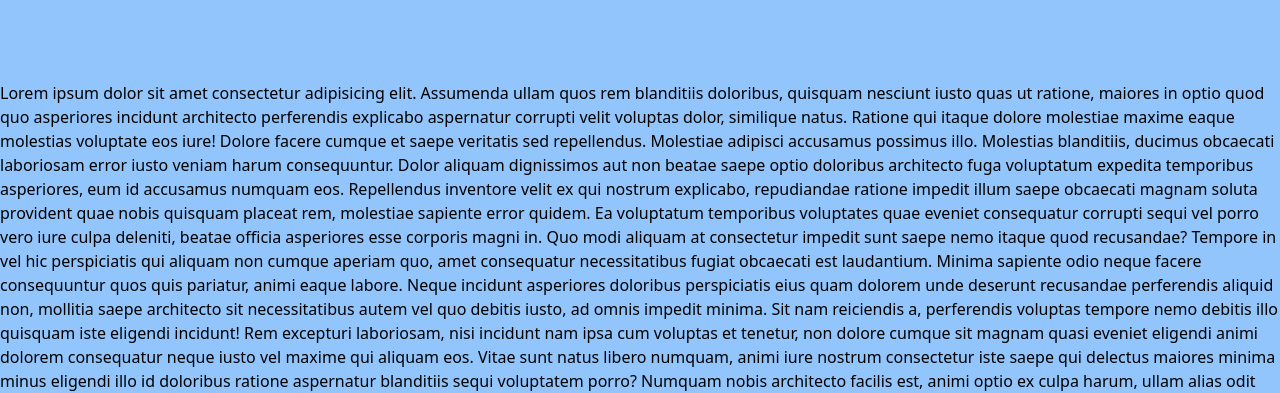
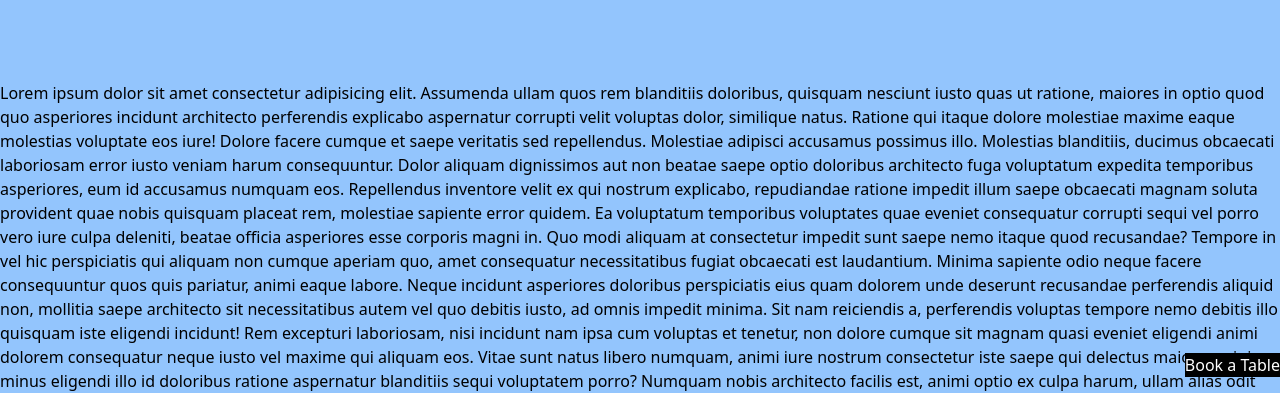
Before and after one commit to Xparham/sliders, a website: page index.html in a window 1280 px wide. Shown: the part 423-816 px from the top of the page. Drawn offline with nearby package versions, Linux system fonts and the light colour scheme; files that its build step writes are made by us from their sources.

Commit message:
fixed button position

```diff
--- a/index.html
+++ b/index.html
@@ -19,7 +19,7 @@
 
     </nav>
 
-
+    <!--main body -->
     <div class="my-bkg">
         <p class="text-white p-24 text-7xl">
             ALL THE <br>WAYS TO<br> HOLIDAYS
@@ -31,7 +31,7 @@
     </div>
 
     <!-- book a table button -->
-    <div class="bg-black fixed ">
+    <div class="bg-black fixed bottom-0 right-0 ">
         <p class="text-white">Book a Table</p>
     </div>
 
```
